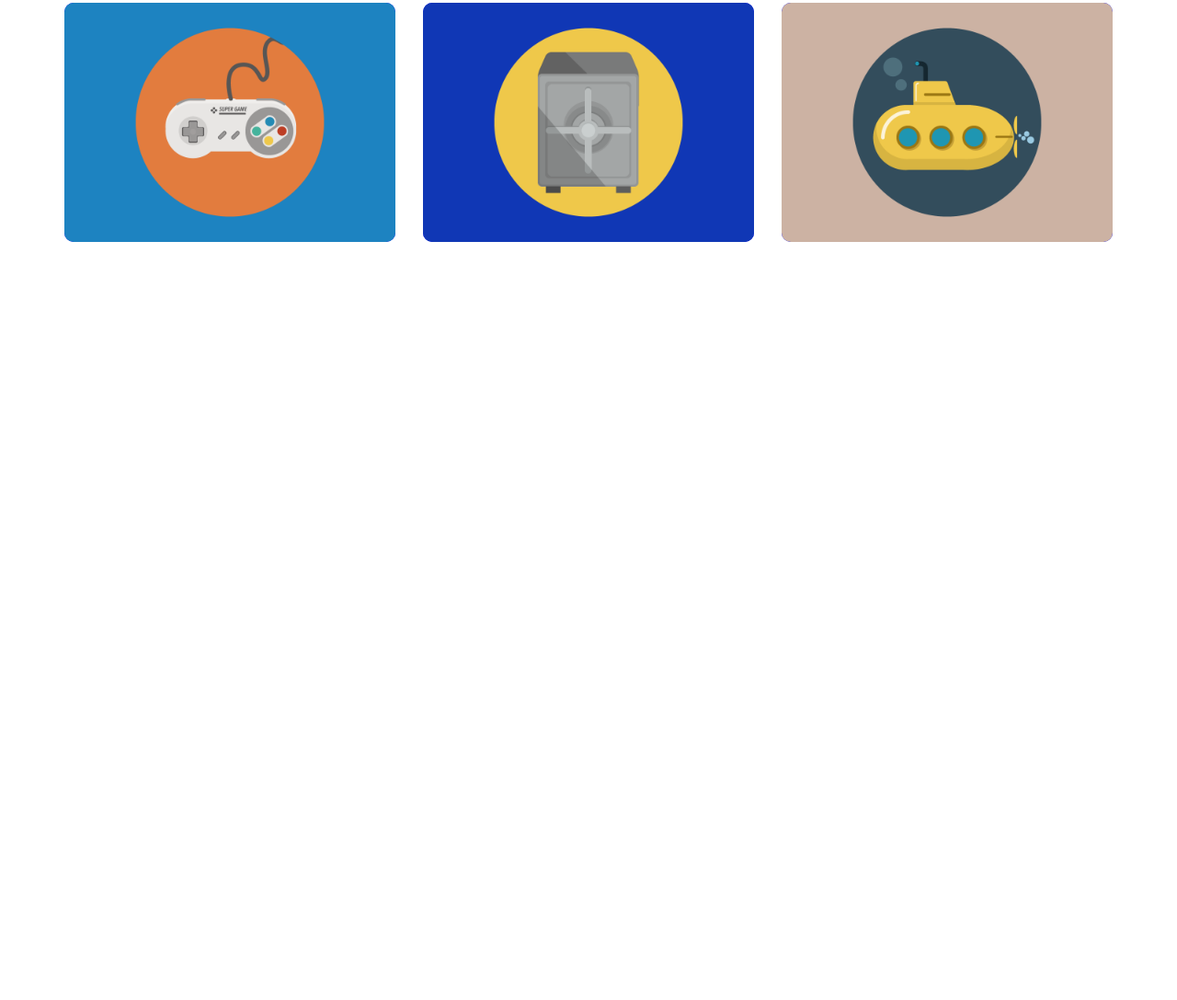
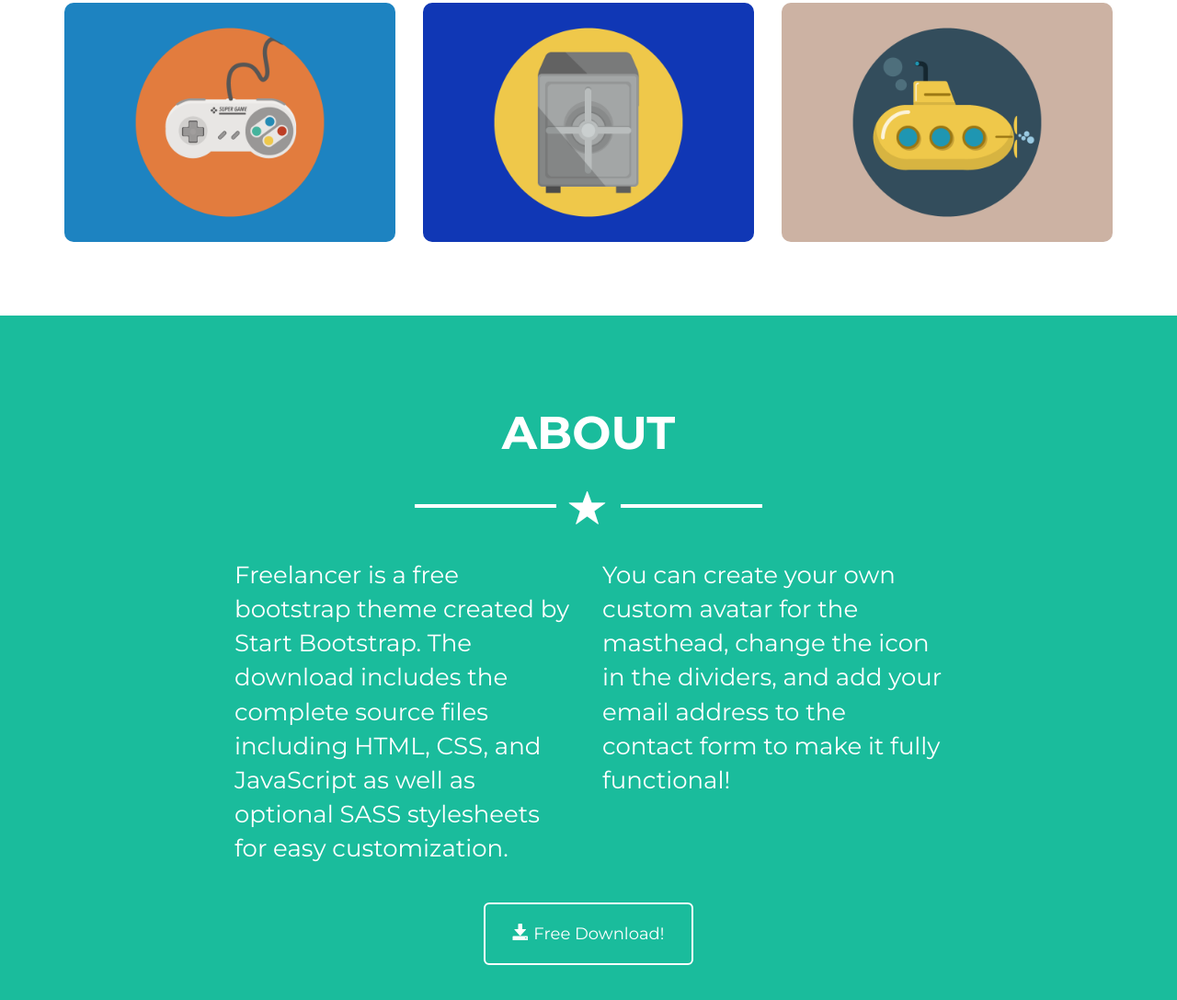
Before and after one commit to LauraColotto/html-css-bootstrap-freelancer, a plain HTML site: page index.html in a window 1280 px wide. Shown: the part 1331-2418 px from the top of the page at 92% size. Before the commit the page ends 1674 px from the top, so only its background shows below. Drawn offline with nearby package versions, Linux system fonts and the light colour scheme.

Commit message:
Finito About

```diff
--- a/css/style.css
+++ b/css/style.css
@@ -20,6 +20,31 @@ h2{
 
 li{
   list-style: none;
+}
+
+
+.btn_down{
+  color: white;
+  background-color: transparent;
+  border: 2px solid white;
+  padding: 20px 30px;;
+}
+
+.btn_down:hover{
+  border: none;
+}
+
+.wrapper_small{
+  max-width: 800px;
+  margin: auto;
+}
+
+.color_white{
+  color: white;
+}
+
+.text_left{
+  text-align: left;
 }
 
 .bg_teal{
@@ -143,9 +168,9 @@ nav li{
   width: 100%;
   border-radius: 10px;
   margin-top: 30px;
-  background-color: blue;
 }
 
-/* .box_port img{
-  width: 100%;
-} */
+#about{
+  text-align: center;
+  color: white;
+}
--- a/index.html
+++ b/index.html
@@ -81,14 +81,36 @@
             <div class="col-xs-12 col-sm-6 col-md-4">
               <img src="img/submarine.png" alt="submarine" class="box_port">
             </div>
+          </div>
+        </div>
+      </section>
+      <!-- Portfolio -->
+
+      <!-- About -->
+      <section id="about" class="bg_teal pad">
+        <h2 class=>ABOUT</h2>
+        <div class="mgn_top mgn_bottom"><hr><span class="glyphicon glyphicon-star star" aria-hidden="true"></span><hr></div>
+          <div class="wrapper_small">
+            <div class="container-fluid">
+              <div class="row">
+                <div class="col-xs-12 col-md-6 text_left">
+                  <p>Freelancer is a free bootstrap theme created by Start Bootstrap. The download includes the complete source files including HTML, CSS, and JavaScript as well as optional SASS stylesheets for easy customization.</p>
+                </div>
+                <div class="col-xs-12 col-md-6 text_left">
+                  <p>You can create your own custom avatar for the masthead, change the icon in the dividers, and add your email address to the contact form to make it fully functional!</p>
+                </div>
+                <div class="col-xs-12 text-center">
+                  <button type="button" class="btn btn-default btn-lg btn_down mgn_top">
+                    <span class="glyphicon glyphicon-save" aria-hidden="true"></span> Free Download!
+                  </button>
+                </div>
+              </div>
+            </div>
+          </div>
 
 
-          </div>
-
-        </div>
       </section>
-
-      <!-- Portfolio -->
+      <!-- /About -->
 
     </main>
     <!-- /Main -->
```
